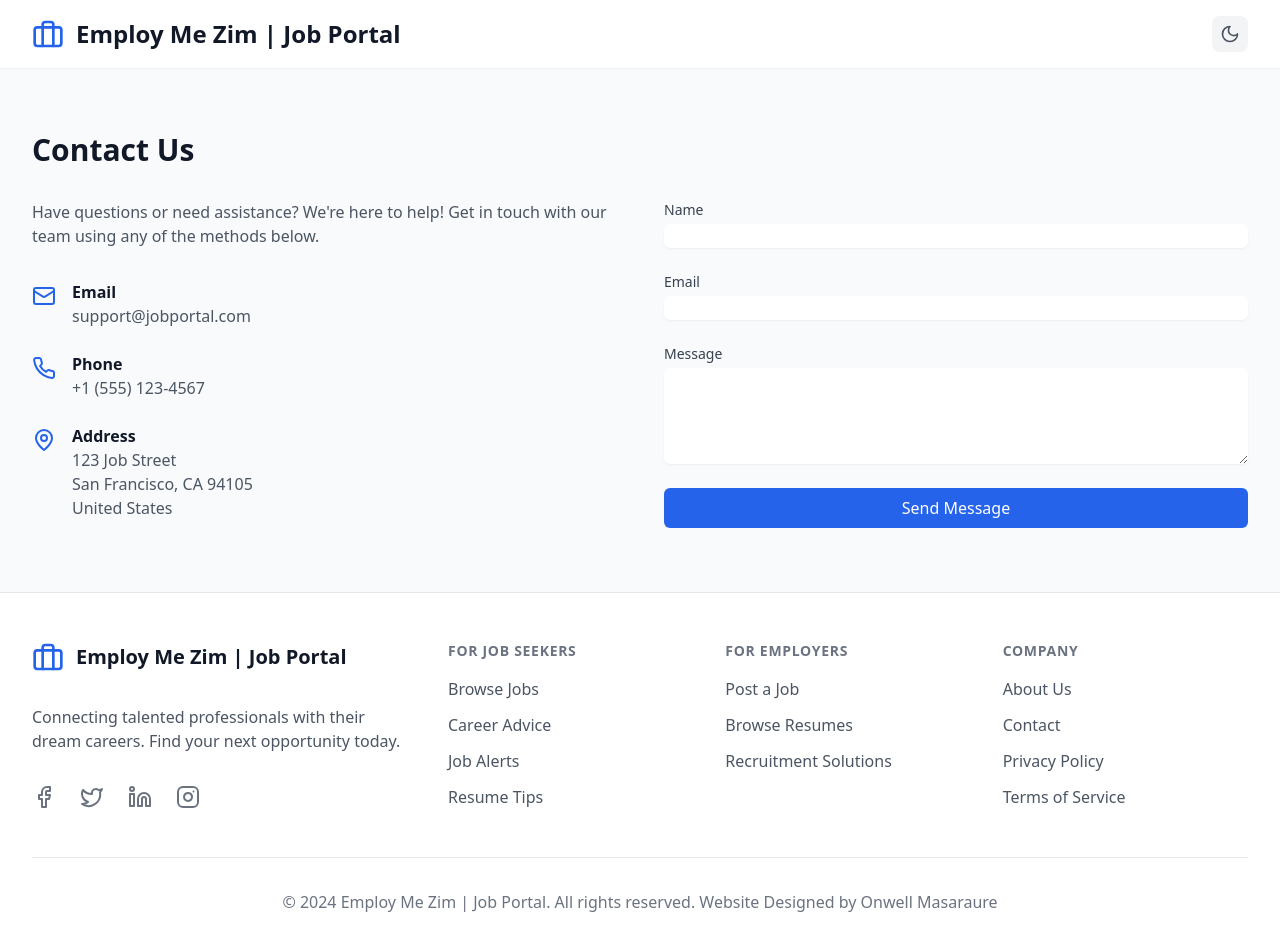
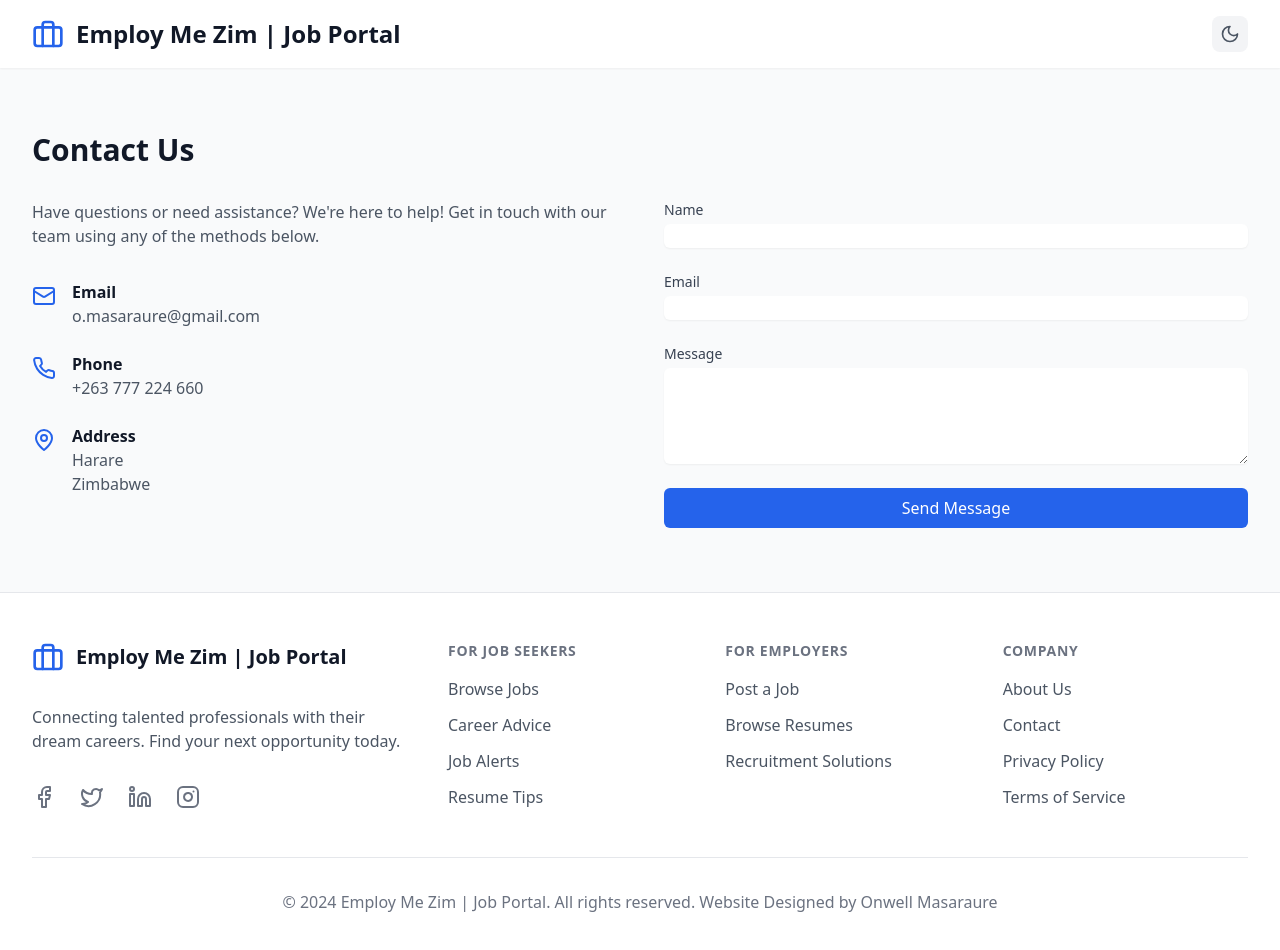
Before and after one commit to Onwell/employmezim, a React (Vite) app: page /contact in a window 1280 px wide. Shown: the top 950 px of the page. Built offline with nearby package versions, Linux system fonts and the light colour scheme.

Commit message:
update contact page

```diff
--- a/src/pages/ContactPage.tsx
+++ b/src/pages/ContactPage.tsx
@@ -19,7 +19,7 @@ export const ContactPage: React.FC = () => {
               <Mail className="w-6 h-6 text-blue-600 dark:text-blue-400 mt-1 mr-4" />
               <div>
                 <h3 className="font-semibold text-gray-900 dark:text-white">Email</h3>
-                <p className="text-gray-600 dark:text-gray-300">support@jobportal.com</p>
+                <p className="text-gray-600 dark:text-gray-300">o.masaraure@gmail.com</p>
               </div>
             </div>
 
@@ -27,7 +27,7 @@ export const ContactPage: React.FC = () => {
               <Phone className="w-6 h-6 text-blue-600 dark:text-blue-400 mt-1 mr-4" />
               <div>
                 <h3 className="font-semibold text-gray-900 dark:text-white">Phone</h3>
-                <p className="text-gray-600 dark:text-gray-300">+1 (555) 123-4567</p>
+                <p className="text-gray-600 dark:text-gray-300">+263 777 224 660</p>
               </div>
             </div>
 
@@ -36,9 +36,8 @@ export const ContactPage: React.FC = () => {
               <div>
                 <h3 className="font-semibold text-gray-900 dark:text-white">Address</h3>
                 <p className="text-gray-600 dark:text-gray-300">
-                  123 Job Street<br />
-                  San Francisco, CA 94105<br />
-                  United States
+                  Harare<br />
+                  Zimbabwe
                 </p>
               </div>
             </div>
```
